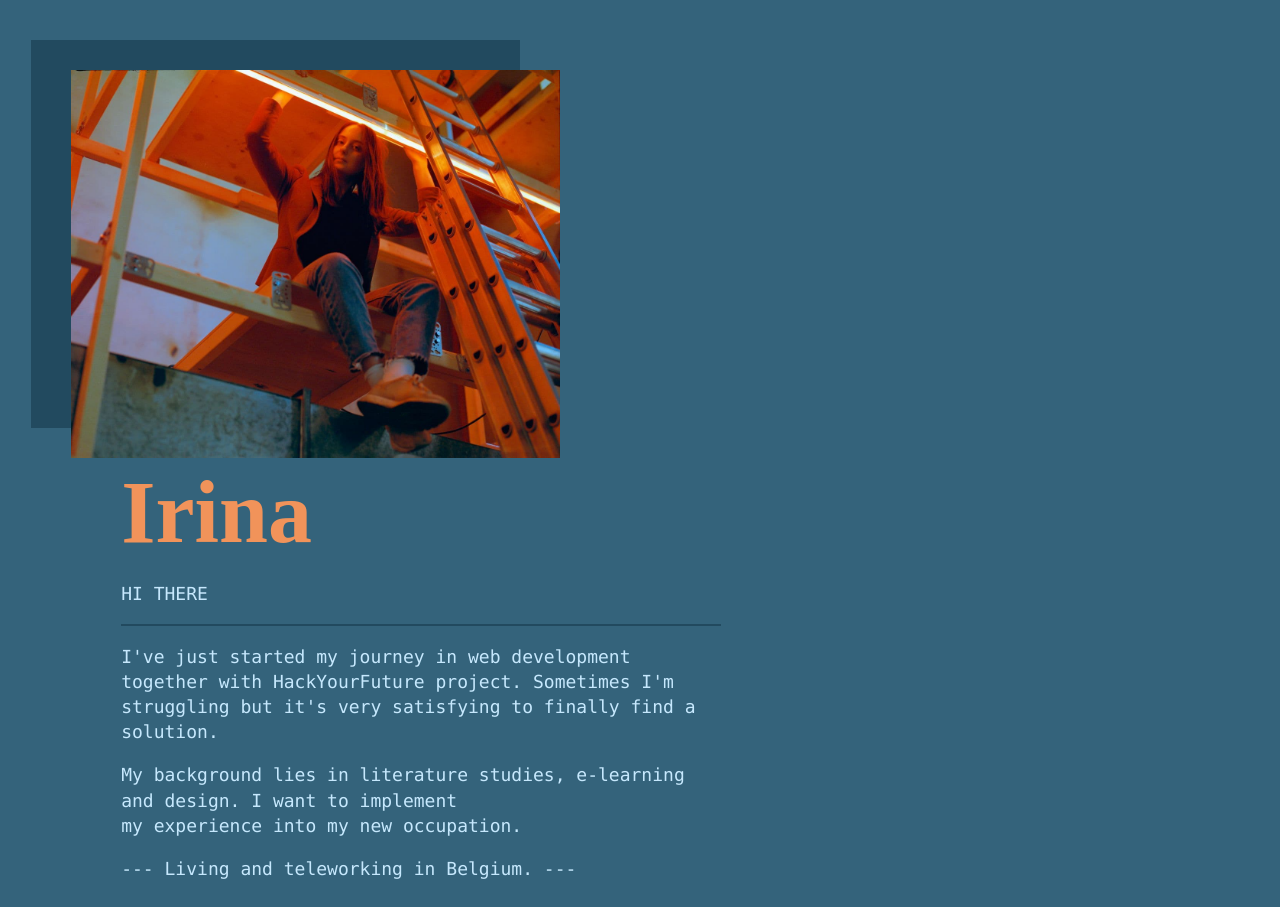
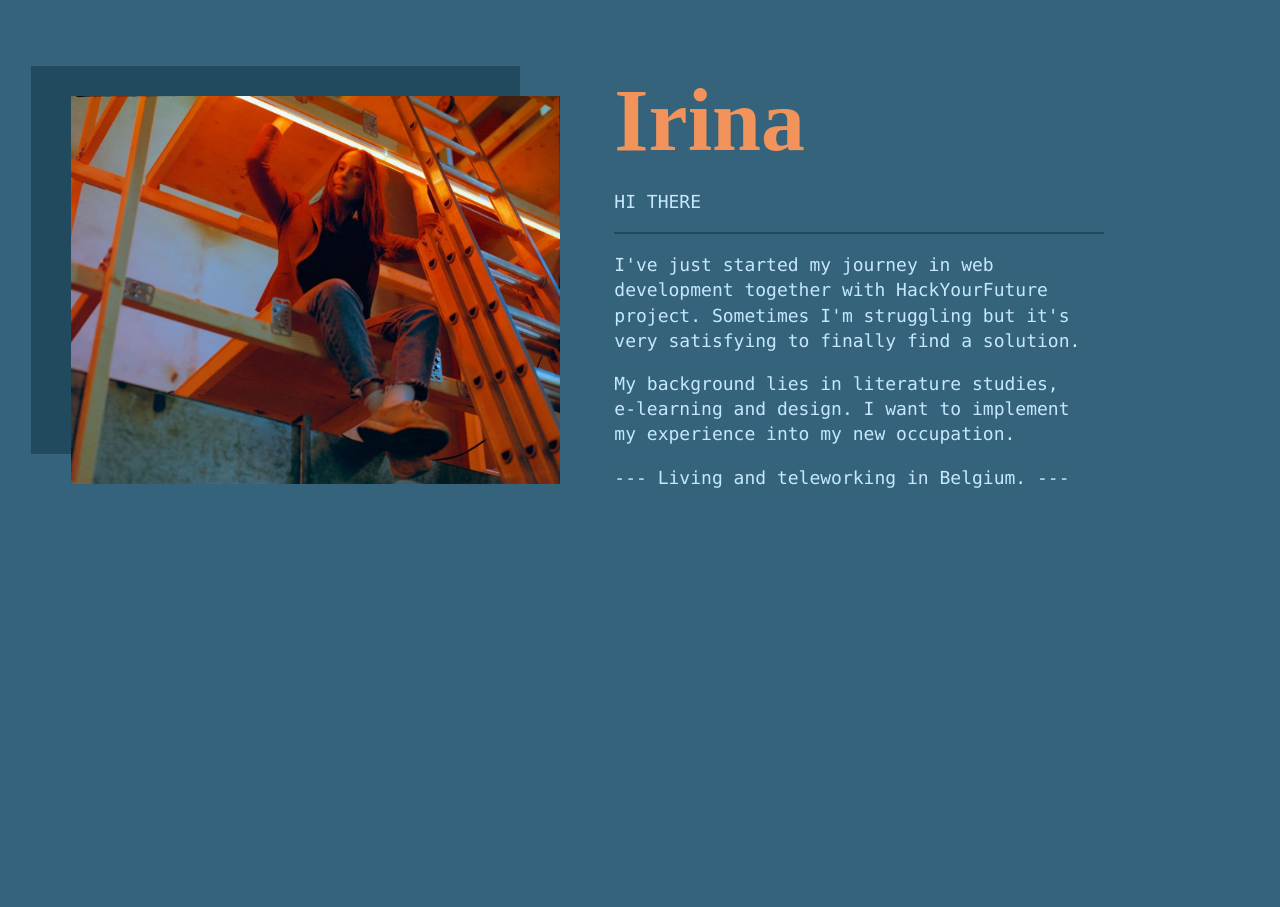
Before and after one commit to IrinaSing/IrinaSing.github.io, a plain HTML site: page index.html in a window 1280 px wide. After the commit the page ends 800 px from the top, so only its background shows below. Drawn offline with Linux system fonts and the light colour scheme.

Commit message:
Removed min-width

```diff
--- a/style.css
+++ b/style.css
@@ -21,7 +21,6 @@
   padding-left: 50px;
   padding-right: 60px;
   width: 43%;
-  min-width: 600px;
 }
 
 h1 {
```
